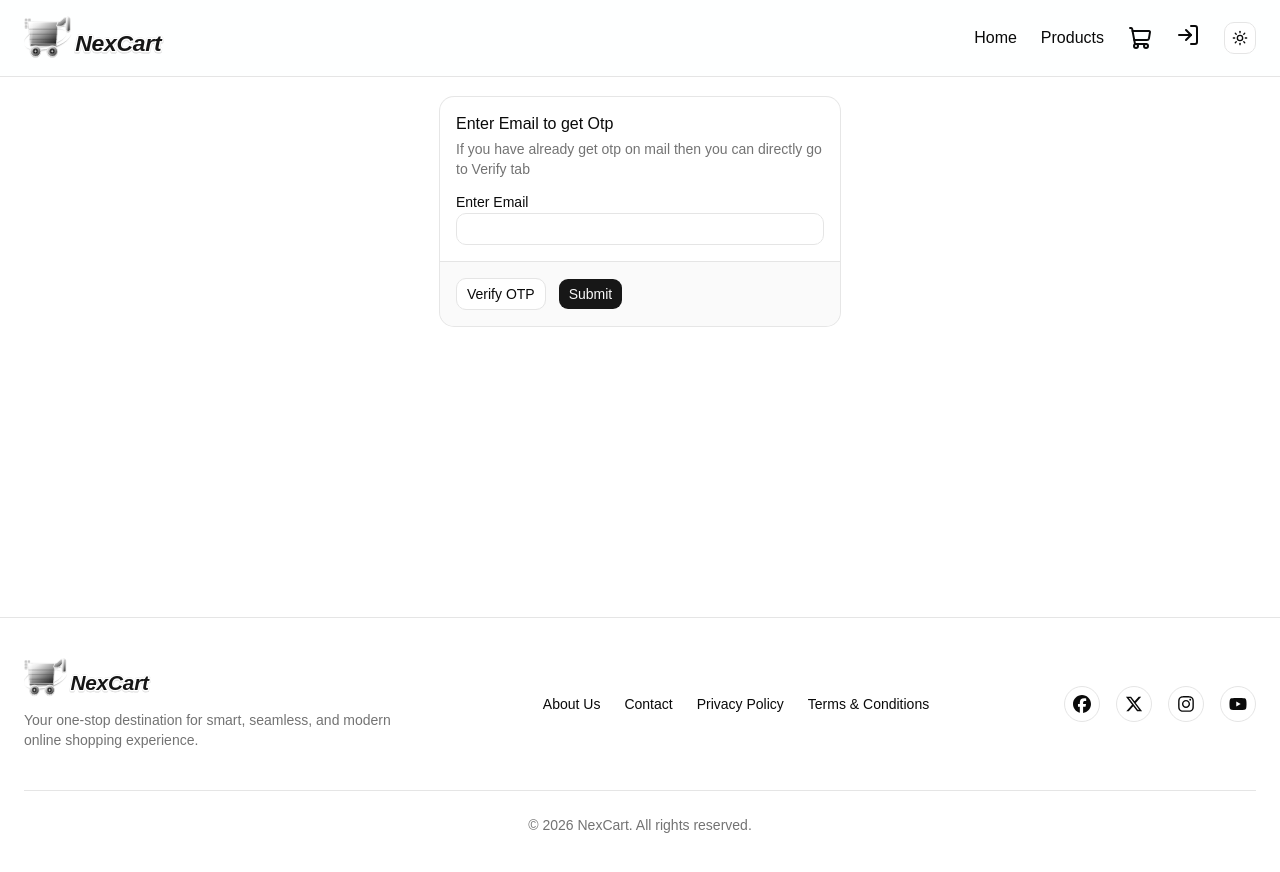
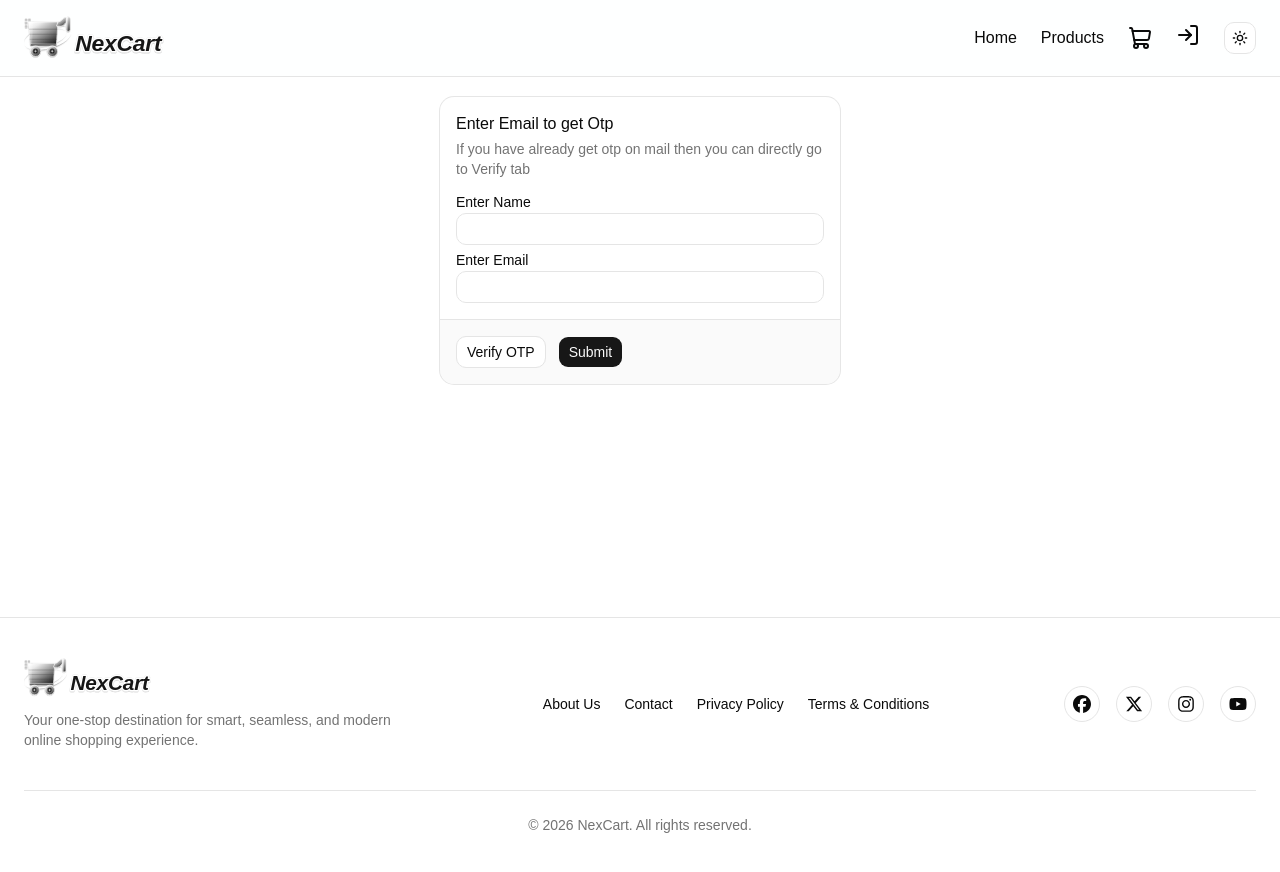
Before and after one commit to aqib897/nexcart-frontend, a React (Vite) app: page /cart in a window 1280 px wide. Shown: the top 872 px of the page. Built offline with nearby package versions, Linux system fonts and the light colour scheme; no server answers.

Commit message:
Add name input and modify loginUser call
Added name input field and updated login logic to include name.

```diff
--- a/src/pages/Login.jsx
+++ b/src/pages/Login.jsx
@@ -20,9 +20,10 @@ const Login = () => {
   const navigate = useNavigate();
 
   const { loginUser, btnLoading } = UserData();
+  const [name, setName] = useState("");
 
   const submitHandler = () => {
-    loginUser(email, navigate);
+    loginUser(name, email, navigate);
   };
   return (
     <div className="min-h-[60vh]">
@@ -36,7 +37,16 @@ const Login = () => {
         </CardHeader>
 
         <CardContent className="space-y-2">
-          <div className="space-x-1">
+          <div className="space-y-1">
+            <Label className="mb-1">Enter Name</Label>
+
+            <Input
+              type="text"
+              value={name}
+              onChange={(e) => setName(e.target.value)}
+            />
+          </div>
+          <div className="space-y-1">
             <Label className="mb-1">Enter Email</Label>
 
             <Input
```
